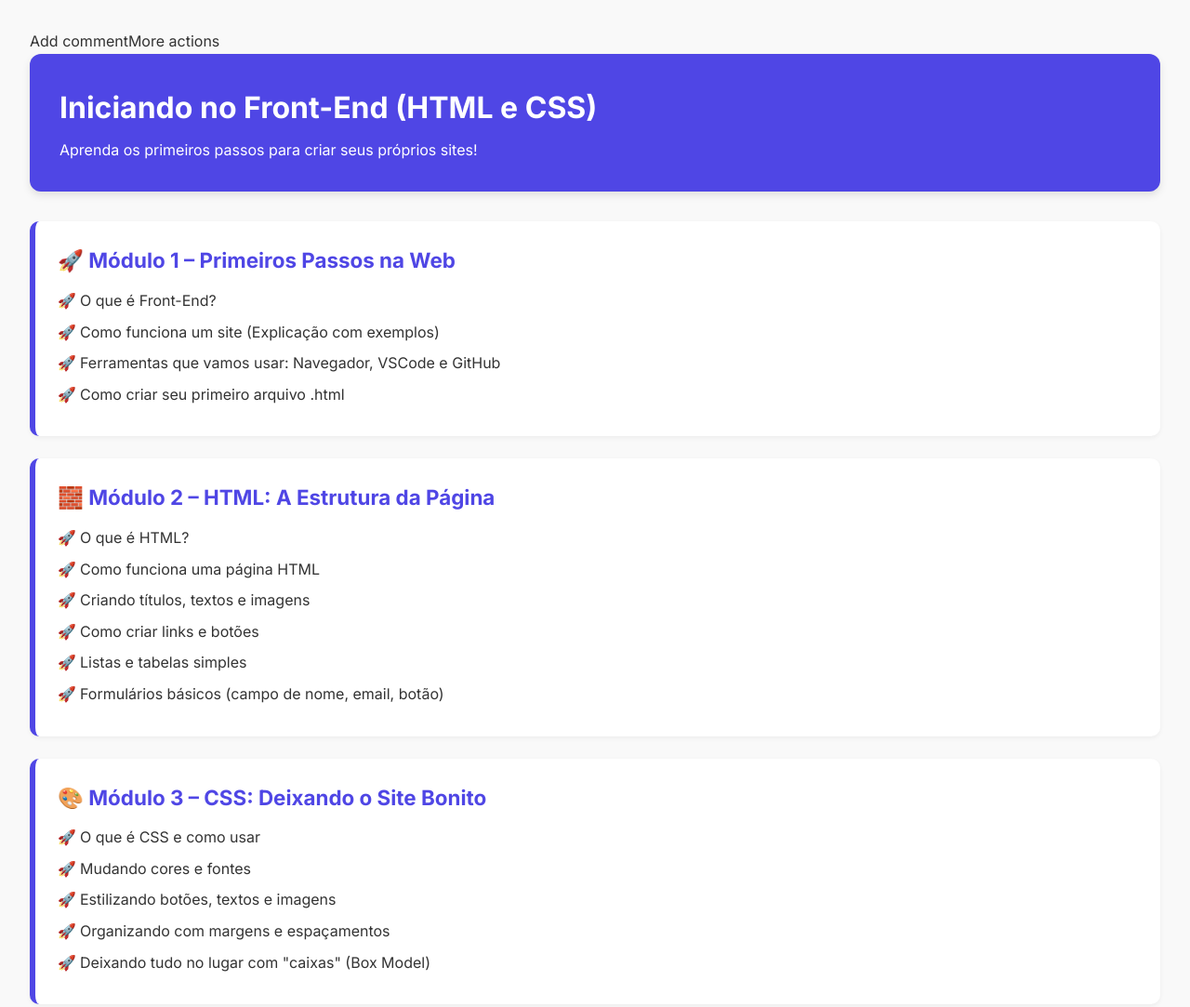
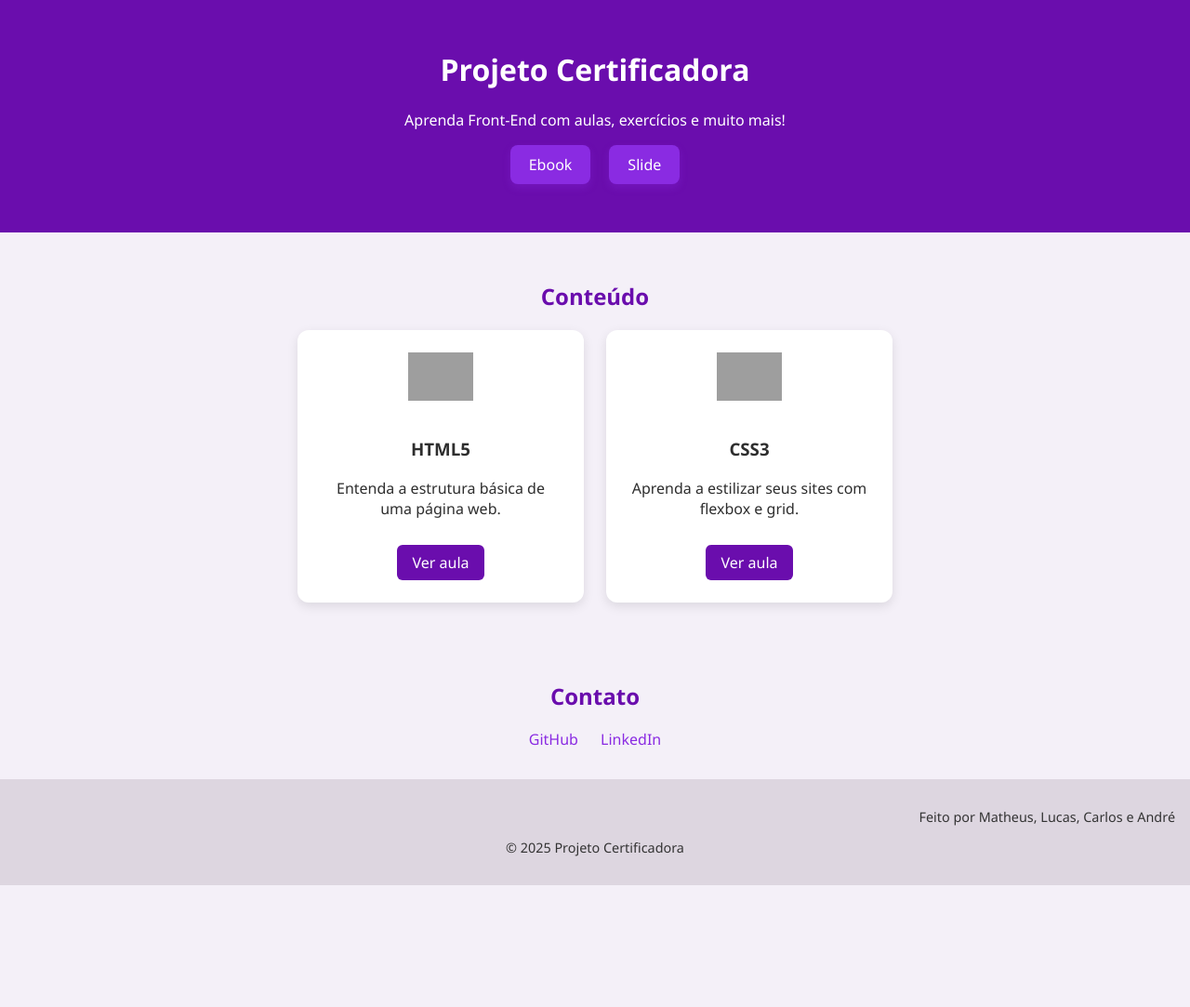
Before and after one commit to CaboFernando/AS64C-N14, a plain HTML site: page docs/index.html in a window 1280 px wide. Shown: the top 1083 px of the page at 93% size. After the commit the page ends 952 px from the top, so only its background shows below. Drawn offline with Linux system fonts and the light colour scheme; grey boxes are pictures that could not be loaded.

Commit message:
Add files via upload

```diff
--- /dev/null
+++ b/docs/atores.css
@@ -0,0 +1,110 @@
+/* Reset básico */
+* {
+  margin: 0;
+  padding: 0;
+  box-sizing: border-box;
+}
+
+
+body {
+  font-family: 'Segoe UI', Tahoma, Geneva, Verdana, sans-serif;
+  background-color: #f4f7fb;
+  color: #333;
+  min-height: 100vh;
+  display: flex;
+  flex-direction: column;
+}
+
+/* Cabeçalho */
+header {
+  background-color: #3a86ff;
+  color: white;
+  padding: 2rem 1rem;
+  text-align: center;
+  box-shadow: 0 2px 6px rgba(58, 134, 255, 0.4);
+}
+
+header h1 {
+  font-size: 2.5rem;
+  margin-bottom: 0.5rem;
+}
+
+header p {
+  font-size: 1.2rem;
+  font-weight: 500;
+}
+
+
+.atores-cards {
+  display: grid;
+  grid-template-columns: repeat(auto-fit, minmax(220px, 1fr));
+  gap: 1.8rem;
+  padding: 2.5rem 2rem;
+  flex-grow: 1;
+  max-width: 1200px;
+  margin: 0 auto;
+}
+
+
+.atores-card {
+  background-color: white;
+  border-radius: 14px;
+  box-shadow: 0 6px 14px rgba(0, 0, 0, 0.1);
+  padding: 1.6rem 1.2rem;
+  text-align: center;
+  transition: transform 0.3s ease, box-shadow 0.3s ease;
+  cursor: default;
+}
+
+.atores-card:hover {
+  transform: translateY(-8px);
+  box-shadow: 0 10px 24px rgba(0, 0, 0, 0.15);
+}
+
+
+.atores-card img {
+  width: 80px;
+  height: 80px;
+  object-fit: cover;
+  border-radius: 50%;
+  margin-bottom: 1rem;
+  border: 3px solid #3a86ff;
+}
+
+
+.atores-card h3 {
+  font-size: 1.25rem;
+  color: #0b2545;
+  margin-bottom: 1rem;
+}
+
+
+.atores-card a {
+  display: inline-block;
+  background-color: #0077b5;
+  color: white;
+  padding: 8px 18px;
+  border-radius: 6px;
+  text-decoration: none;
+  font-weight: 600;
+  font-size: 1rem;
+  box-shadow: 0 4px 10px rgba(0, 119, 181, 0.3);
+  transition: background-color 0.3s ease, box-shadow 0.3s ease;
+}
+
+.atores-card a:hover,
+.atores-card a:focus {
+  background-color: #005983;
+  box-shadow: 0 6px 16px rgba(0, 88, 131, 0.5);
+  outline: none;
+}
+
+
+footer {
+  text-align: center;
+  padding: 1.5rem 1rem;
+  background-color: #e3e8f1;
+  font-size: 0.9rem;
+  color: #555;
+  margin-top: auto;
+}
--- a/docs/index.html
+++ b/docs/index.html
@@ -1,134 +1,53 @@
-<!DOCTYPE html>Add commentMore actions
+<!DOCTYPE html>
 <html lang="pt-BR">
 <head>
   <meta charset="UTF-8" />
   <meta name="viewport" content="width=device-width, initial-scale=1.0" />
-  <title>Iniciando no Front-End</title>
-  <link href="https://fonts.googleapis.com/css2?family=Inter:wght@400;600;700&display=swap" rel="stylesheet">
-  <style>
-    * {
-      box-sizing: border-box;
-      margin: 0;
-      padding: 0;
-    }
-    body {
-      font-family: 'Inter', sans-serif;
-      background: #f9f9f9;
-      color: #333;
-      padding: 2rem;
-      line-height: 1.6;
-    }
-    header {
-      background-color: #4f46e5;
-      color: white;
-      padding: 2rem;
-      border-radius: 12px;
-      margin-bottom: 2rem;
-      box-shadow: 0 4px 8px rgba(0,0,0,0.1);
-    }
-    h1 {
-      font-size: 2rem;
-      margin-bottom: 0.5rem;
-    }
-    .module {
-      background: white;
-      border-left: 6px solid #4f46e5;
-      border-radius: 10px;
-      padding: 1.5rem;
-      margin-bottom: 1.5rem;
-      box-shadow: 0 2px 5px rgba(0,0,0,0.05);
-    }
-    .module h2 {
-      font-size: 1.4rem;
-      color: #4f46e5;
-      margin-bottom: 0.8rem;
-    }
-    ul {
-      list-style-type: '🚀 ';
-      padding-left: 1.5rem;
-    }
-    ul li {
-      margin-bottom: 0.5rem;
-    }
-    footer {
-      text-align: center;
-      font-size: 0.9rem;
-      margin-top: 3rem;
-      color: #777;
-    }
-    .extra ul {
-      list-style-type: '🧪 ';
-    }
-  </style>
+  <title>Projeto Certificadora</title>
+  <link rel="stylesheet" href="style.css" />
 </head>
 <body>
   <header>
-    <h1>Iniciando no Front-End (HTML e CSS)</h1>
-    <p>Aprenda os primeiros passos para criar seus próprios sites!</p>
+    <h1>Projeto Certificadora</h1>
+    <p>Aprenda Front-End com aulas, exercícios e muito mais!</p>
+
+    <!-- Botões de Ebook e Slide -->
+    <div class="buttons">
+      <a href="#" class="btn">Ebook</a>
+      <a href="#" class="btn">Slide</a>
+    </div>
   </header>
 
-  <section class="module">
-    <h2>🚀 Módulo 1 – Primeiros Passos na Web</h2>
-    <ul>
-      <li>O que é Front-End?</li>
-      <li>Como funciona um site (Explicação com exemplos)</li>
-      <li>Ferramentas que vamos usar: Navegador, VSCode e GitHub</li>
-      <li>Como criar seu primeiro arquivo .html</li>
-    </ul>
+  <section id="conteudo">
+    <h2>Conteúdo</h2>
+    <div class="cards">
+      <div class="card">
+        <img src="https://www.freeiconspng.com/uploads/html5-icon-6.png" alt="HTML">
+        <h3>HTML5</h3>
+        <p>Entenda a estrutura básica de uma página web.</p>
+        <a href="#">Ver aula</a>
+      </div>
+      <div class="card">
+        <img src="https://icon.icepanel.io/Technology/svg/CSS3.svg" alt="CSS">
+        <h3>CSS3</h3>
+        <p>Aprenda a estilizar seus sites com flexbox e grid.</p>
+        <a href="#">Ver aula</a>
+      </div>
+    </div>
   </section>
 
-  <section class="module">
-    <h2>🧱 Módulo 2 – HTML: A Estrutura da Página</h2>
-    <ul>
-      <li>O que é HTML?</li>
-      <li>Como funciona uma página HTML</li>
-      <li>Criando títulos, textos e imagens</li>
-      <li>Como criar links e botões</li>
-      <li>Listas e tabelas simples</li>
-      <li>Formulários básicos (campo de nome, email, botão)</li>
-    </ul>
-  </section>
+  <section id="contato">
+    <h2>Contato</h2>
 
-  <section class="module">
-    <h2>🎨 Módulo 3 – CSS: Deixando o Site Bonito</h2>
-    <ul>
-      <li>O que é CSS e como usar</li>
-      <li>Mudando cores e fontes</li>
-      <li>Estilizando botões, textos e imagens</li>
-      <li>Organizando com margens e espaçamentos</li>
-      <li>Deixando tudo no lugar com "caixas" (Box Model)</li>
-    </ul>
-  </section>
-
-  <section class="module">
-    <h2>📱 Módulo 4 – Layout e Responsividade</h2>
-    <ul>
-      <li>O que é um site responsivo?</li>
-      <li>Layout com blocos (Flexbox simples)</li>
-      <li>Como testar no celular</li>
-    </ul>
-  </section>
-
-  <section class="module">
-    <h2>🌐 Módulo 5 – Publicando seu Site</h2>
-    <ul>
-      <li>O que é o GitHub?</li>
-      <li>Subindo seu site no GitHub</li>
-      <li>Criando um link para mostrar para seus amigos</li>
-    </ul>
-  </section>
-
-  <section class="module extra">
-    <h2>🧪 Extras</h2>
-    <ul>
-      <li>Exercícios para praticar</li>
-      <li>Dicas de estudo</li>
-      <li>Sites para aprender mais</li>
-    </ul>
+    <div class="autores">
+      <a href="#">GitHub</a>
+      <a href="atores.html" target="_blank">LinkedIn</a>
+    </div>
   </section>
 
   <footer>
-    Criado com ❤️ para iniciantes em programação Web.
+    <p>Feito por Matheus, Lucas, Carlos e André</p>
+    <p>&copy; 2025 Projeto Certificadora</p>
   </footer>
 </body>
 </html>
--- /dev/null
+++ b/docs/style.css
@@ -0,0 +1,117 @@
+body {
+  font-family: 'Segoe UI', Tahoma, Geneva, Verdana, sans-serif;
+  margin: 0;
+  padding: 0;
+  background: #f4f0f8;
+  color: #2e2e2e;
+}
+
+header {
+  background: #6a0dad;
+  color: #fff;
+  padding: 2rem;
+  text-align: center;
+}
+
+section {
+  padding: 2rem;
+}
+
+h2 {
+  text-align: center;
+  color: #6a0dad;
+}
+
+/* Estilo dos botões */
+.buttons {
+  display: flex;
+  gap: 20px;
+  justify-content: center;
+  margin-bottom: 20px;
+}
+
+.btn {
+  padding: 10px 20px;
+  background-color: #8a2be2;
+  color: white;
+  text-decoration: none;
+  border-radius: 8px;
+  font-size: 16px;
+  text-align: center;
+  transition: background-color 0.3s, transform 0.2s;
+  box-shadow: 0 4px 8px rgba(138, 43, 226, 0.3);
+}
+
+.btn:hover {
+  background-color: #5d1a9d;
+  transform: scale(1.05);
+}
+
+.cards {
+  display: flex;
+  flex-wrap: wrap;
+  justify-content: center;
+  gap: 1.5rem;
+}
+
+.card {
+  background: #ffffff;
+  border-radius: 12px;
+  box-shadow: 0 4px 12px rgba(0,0,0,0.1);
+  padding: 1.5rem;
+  text-align: center;
+  width: 260px;
+  transition: transform 0.3s;
+}
+
+.card:hover {
+  transform: translateY(-5px);
+}
+
+.card img {
+  width: 70px;
+  margin-bottom: 15px;
+}
+
+.card a {
+  display: inline-block;
+  margin-top: 12px;
+  background: #6a0dad;
+  color: white;
+  padding: 8px 16px;
+  text-decoration: none;
+  border-radius: 6px;
+  transition: background 0.3s;
+}
+
+.card a:hover {
+  background: #4b087d;
+}
+
+#contato .autores {
+  text-align: center;
+  margin-top: 1rem;
+}
+
+#contato a {
+  margin: 0 10px;
+  color: #8a2be2;
+  text-decoration: none;
+  font-weight: 500;
+}
+
+#contato a:hover {
+  text-decoration: underline;
+}
+
+footer {
+  background: #ddd6e0;
+  padding: 1rem;
+  font-size: 0.9rem;
+  text-align: center;
+  color: #333;
+}
+
+footer p:first-child {
+  text-align: right;
+}
```
Also changed, not shown: docs/atores.html (added, +49 -0 lines).
